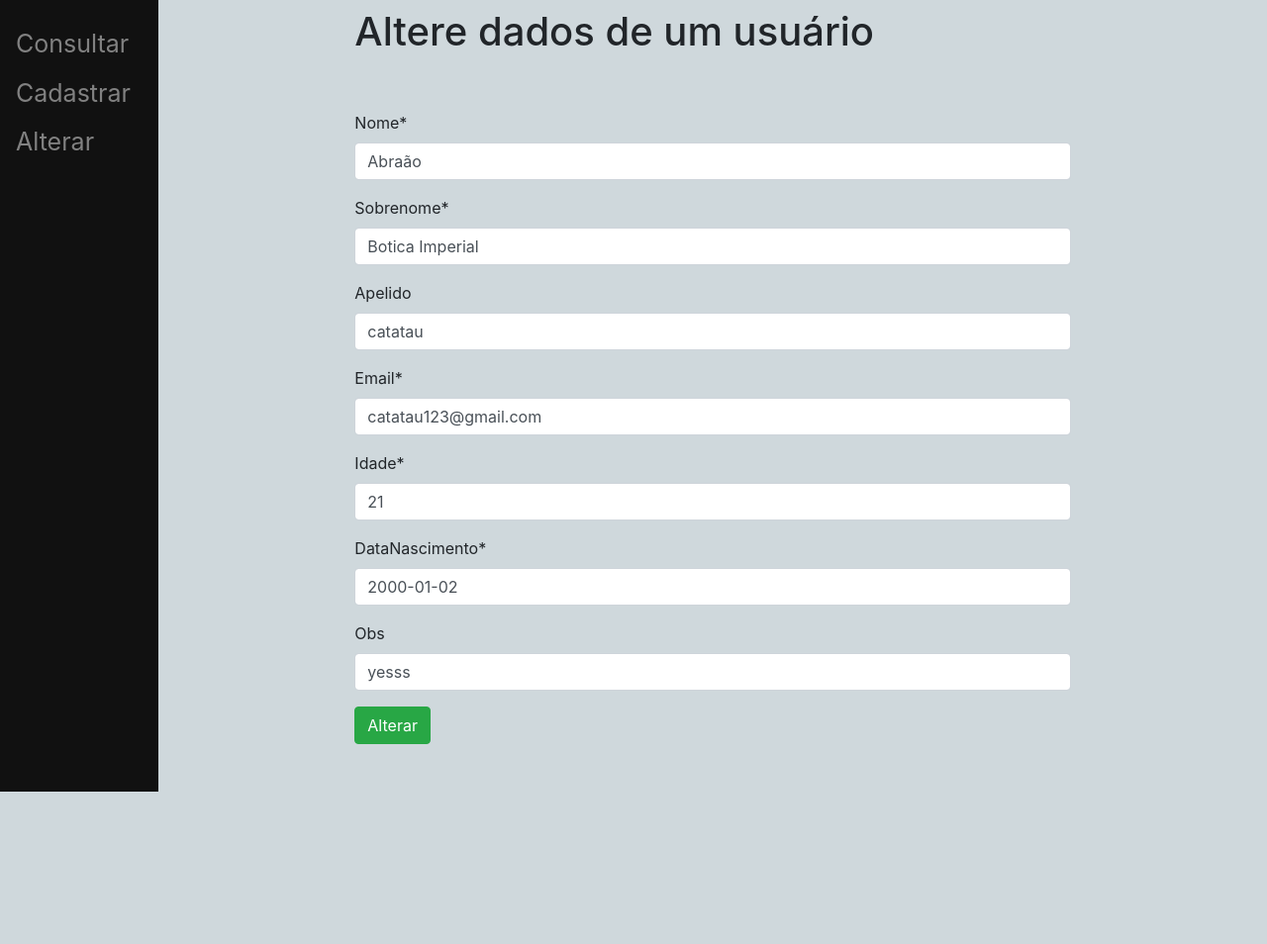
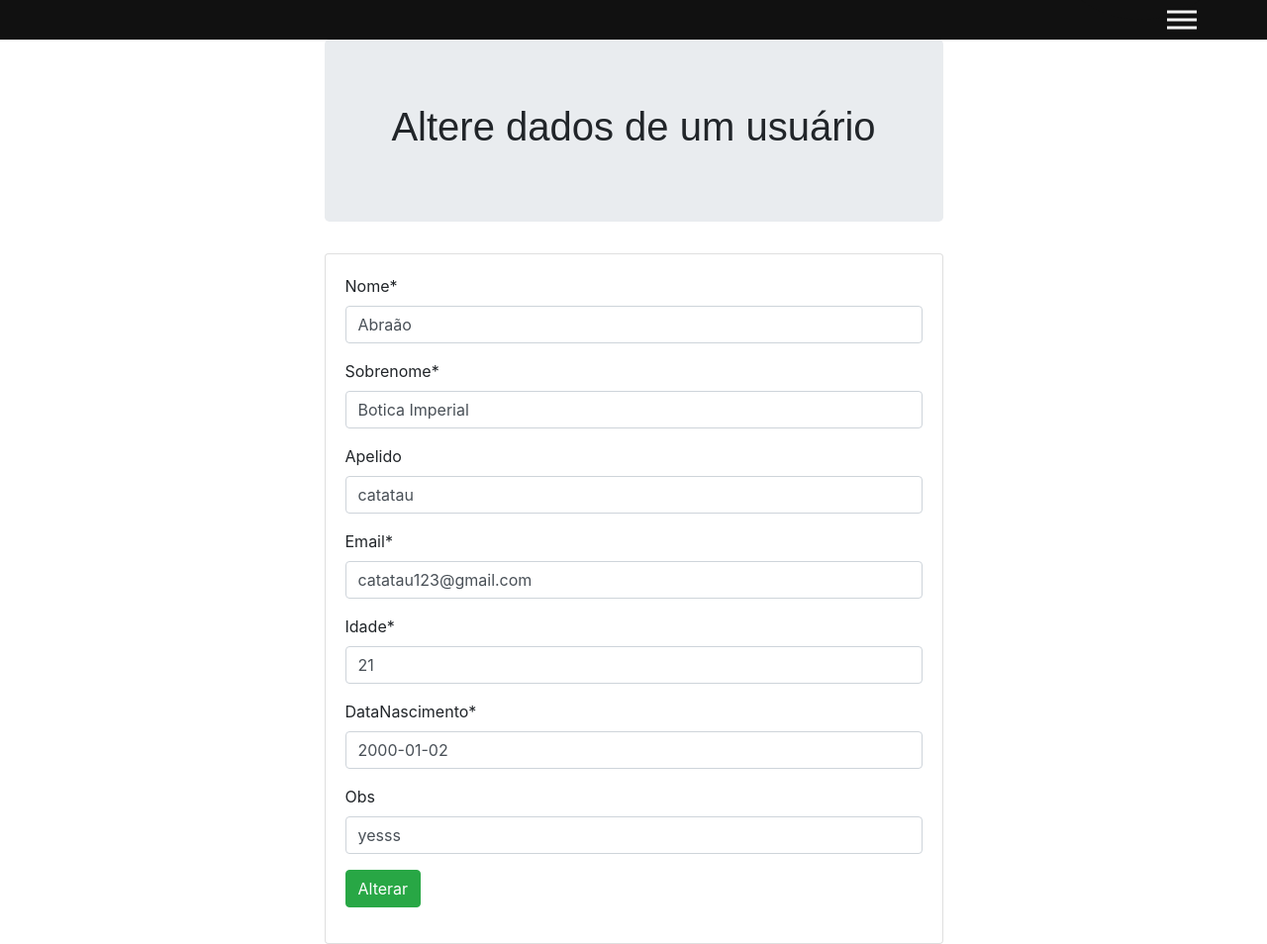
Before and after one commit to viniciusMB/TestePraticoE-soft, a Django app: page /altera/escolha/5/ in a window 1280 px wide. Shown: the whole page at 99% size. Before the commit the page ends 800 px from the top, so only its background shows below. Run offline with Django 3.2, Linux system fonts and the light colour scheme; data comes from the database, SQL or seed files in the repository; some libraries are stand-ins or nearby versions.

Commit message:
new nav bar and better forms style

```diff
--- a/cadastroapp/settings.py
+++ b/cadastroapp/settings.py
@@ -11,6 +11,7 @@ https://docs.djangoproject.com/en/3.2/ref/settings/
 """
 
 from pathlib import Path
+import os
 
 # Build paths inside the project like this: BASE_DIR / 'subdir'.
 BASE_DIR = Path(__file__).resolve().parent.parent
@@ -122,6 +123,9 @@ USE_TZ = True
 # https://docs.djangoproject.com/en/3.2/howto/static-files/
 
 STATIC_URL = '/static/'
+STATICFILES_DIRS = [os.path.join(BASE_DIR, 'static')]
+VENV_PATH = os.path.dirname(BASE_DIR)
+STATIC_ROOT = os.path.join(VENV_PATH, 'static')
 
 # Default primary key field type
 # https://docs.djangoproject.com/en/3.2/ref/settings/#default-auto-field
--- /dev/null
+++ b/main/static/css/style.css
@@ -0,0 +1,134 @@
+nav {
+    height: 5vh;
+    background-color: #111;
+}
+
+.nav-links {
+    display: flex;
+    list-style: none;
+    width:  50%;
+    height: 100%;
+    justify-content: space-around;
+    align-items: center;
+    margin-left: auto;
+    margin-right: auto;
+
+}
+
+.nav-links li a {
+    text-decoration: none;
+    font-size: 25px;
+    color: #818181;
+
+}
+
+nav a:hover{
+    color: #f1f1f1;
+}
+
+
+.main{
+    margin: 0;
+    padding: 0;
+    box-sizing: border-box;
+
+}
+
+.line {
+    width: 30px;
+    height: 3px;
+    background: whitesmoke;
+    margin: 5px;
+}
+nav {
+    position: relative;
+}
+
+.hamburger {
+    position: absolute;
+    cursor: pointer;
+    right: 5%;
+    top: 50%;
+    transform: translate(-5%, -50%);
+    z-index: 2;
+}
+
+.nav-links{
+  position: fixed;
+  background-color: #111;
+  height: 100vh;
+  width: 100%;
+  flex-direction: column;
+  clip-path: circle(100px at 90% -10%);
+  -webkit-clip-path: circle(100px at 90% -10%);
+  transition: all 1s ease-out;
+  pointer-events: none;
+}
+
+.nav-links.open {
+    clip-path: circle(2250px at 90% -10%);
+  -webkit-clip-path: circle(2250px at 90% -10%);
+  pointer-events: all;
+}
+
+.main.open {
+    visibility: hidden;
+    opacity: 0;
+    transition: visibility 0s, opacity 0.1s linear;
+
+}
+
+.main-h1 {
+    text-align: center;
+    font-size: 40px;
+    font-family: sans-serif;
+}
+
+
+
+@media screen and (max-width: 768px){
+
+    .line {
+        width: 30px;
+        height: 3px;
+        background: whitesmoke;
+        margin: 5px;
+    }
+    nav {
+        position: relative;
+    }
+
+    .hamburger {
+        position: absolute;
+        cursor: pointer;
+        right: 5%;
+        top: 50%;
+        transform: translate(-5%, -50%);
+        z-index: 2;
+    }
+
+  .nav-links{
+      position: fixed;
+      background-color: #111;
+      height: 100vh;
+      width: 100%;
+      flex-direction: column;
+      clip-path: circle(100px at 90% -10%);
+      -webkit-clip-path: circle(100px at 90% -10%);
+      transition: all 1s ease-out;
+      pointer-events: none;
+    }
+
+    .nav-links.open {
+        clip-path: circle(1500px at 90% -10%);
+      -webkit-clip-path: circle(1500px at 90% -10%);
+      pointer-events: all;
+    }
+
+    .main.open {
+        visibility: hidden;
+        opacity: 0;
+        transition: visibility 0s, opacity 0.1s linear;
+
+    }
+}
--- /dev/null
+++ b/main/static/js/app.js
@@ -0,0 +1,21 @@
+const hamburger = document.querySelector('.hamburger');
+const navLinks =  document.querySelector('.nav-links');
+const links = document.querySelectorAll('.nav-links li');
+const main = document.querySelector('.main')
+
+var clickCount=2;
+
+hamburger.addEventListener('click', () => {
+    clickCount++;
+    if (clickCount%2 == 1){
+        navLinks.classList.toggle("open");
+        main.classList.toggle("open");
+    }
+
+    if (clickCount%2 == 0){
+        navLinks.classList.toggle("open");
+        setTimeout(() => main.classList.toggle("open"), 800);
+    }
+
+
+});
--- a/main/templates/main/base.html
+++ b/main/templates/main/base.html
@@ -1,69 +1,37 @@
 <!DOCTYPE html>
 <html lang="en">
 <head>
-    <style type="text/css">
-        .sidenav {
-            height:100%;
-            width:160px;
-            position: fixed;
-            z-index:1;
-            top:0;
-            left:0;
-            background-color: #111;
-            overflow-x: :hidden;
-            padding-top:20px;
-        }
 
-        .sidenav a {
-            padding:6px 8px 6px 16px;
-            text-decoration: none;
-            font-size:25px;
-            color: #818181;
-            display: block;
-
-
-        }
-        .sidenav a:hover {
-            color: #f1f1f1;
-        }
-
-        .main{
-            margin-left:160px;
-            padding:0px 10px;
-
-        }
-        .body {
-            background-color: #CFD8DC;
-        }
-
-    </style>
-
-    <meta charset="utf-8">
+    <meta charset="UTF-8">
     <meta http-equiv="X-UA-Compatible" content="IE=edge">
-    <meta name="viewport" content="width=device-width, initial-scale=1, shrink-to-fit=no">
+    <meta name="viewport" content="width=device-width, initial-scale=1.0">
     <title>{% block title%} Registro e consulta de usuários {% endblock %}</title>
     <link rel="stylesheet" href="https://stackpath.bootstrapcdn.com/bootstrap/4.3.1/css/bootstrap.min.css"
-    integrity="sha384-ggOyR0iXCbMQv3Xipma34MD+dH/1fQ784/j6cY/iJTQUOhcWr7x9JvoRxT2MZw1T" crossorigin="anonymous">
+    integrity="sha384-ggOyR0iXCbMQv3Xipma34MD+dH/1fQ784/j6cY/iJTQUOhcWr7x9JvoRxT2MZw1T" crossorigin="anonymous" />
+    {% load static %}
+    <link rel="stylesheet"  href="{%  static  'css/style.css'  %}">
 
 </head>
+
 <body class="body">
-    <div class="sidenav">
-        <a href="/consulta"> Consultar </a>
-        <a href="/"> Cadastrar </a>
-        <a href="/altera/escolha/"> Alterar </a>
+    <nav>
+        <div class="hamburger">
+            <div class="line"> </div>
+            <div class="line"> </div>
+            <div class="line"> </div>
+        </div>
+        <ul class="nav-links">
+            <li><a href="/consulta"> Consultar</a></li>
+            <li><a href="/"> Cadastrar</a></li>
+            <li><a href="/altera/escolha/"> Alterar</a></li>
+        <ul>
+    </nav>
+
+    <div id="content", name="content", class="main">
+        {% block content%}
+        {% endblock%}
     </div>
-
-
-        <div id="content", name="content", class="main">
-            <div class="row justify-content-center">
-                <div class="col-8">
-
-                    {% block content%}
-                    {% endblock%}
-                </div>
-            </div>
-        </div>
-
+    <script src="{%  static  'js/app.js'  %}"></script>
     <script src="https://code.jquery.com/jquery-3.3.1.slim.min.js" integrity="sha384-q8i/X+965DzO0rT7abK41JStQIAqVgRVzpbzo5smXKp4YfRvH+8abtTE1Pi6jizo" crossorigin="anonymous"></script>
     <script src="https://cdnjs.cloudflare.com/ajax/libs/popper.js/1.14.7/umd/popper.min.js" integrity="sha384-UO2eT0CpHqdSJQ6hJty5KVphtPhzWj9WO1clHTMGa3JDZwrnQq4sF86dIHNDz0W1" crossorigin="anonymous"></script>
     <script src="https://stackpath.bootstrapcdn.com/bootstrap/4.3.1/js/bootstrap.min.js" integrity="sha384-JjSmVgyd0p3pXB1rRibZUAYoIIy6OrQ6VrjIEaFf/nJGzIxFDsf4x0xIM+B07jRM" crossorigin="anonymous"></script>
--- a/main/templates/main/update.html
+++ b/main/templates/main/update.html
@@ -3,13 +3,27 @@
 {% block title%} Alterar usuário {%endblock%}
 
 {% block content%}
-<h1 class="mt-2"> Altere dados de um usuário</h1>
-    <br>
-    <br>
-<form method="post" action="/altera/escolha/{{user.id}}/" class="form-group">
-    {% csrf_token %}
-    {{ form|crispy }}
-    <button type="submit", name="save" class="btn btn-success">Alterar</button>
+<div class="row justify-content-center">
+    <div class="col-6">
+        <div class="jumbotron">
+            <h1 class="main-h1">Altere dados de um usuário</h1>
+        </div>
+    </div>
+</div>
 
-</form>
+<div class="row justify-content-center">
+    <div class="col-6">
+        <div class="card">
+            <div class="card-body">
+                <form method="post" action="/altera/escolha/{{user.id}}/" class="form-group">
+                    {% csrf_token %}
+                    {{ form|crispy }}
+                    <button type="submit", name="save" class="btn btn-success">Alterar</button>
+
+                </form>
+            </div>
+        </div>
+
+    </div>
+</div>
  {%endblock%}
```
Also changed, not shown: main/templates/main/beforeupdate.html (+9 -3 lines), main/templates/main/list.html (+12 -4 lines), main/templates/main/register.html (+16 -3 lines).
